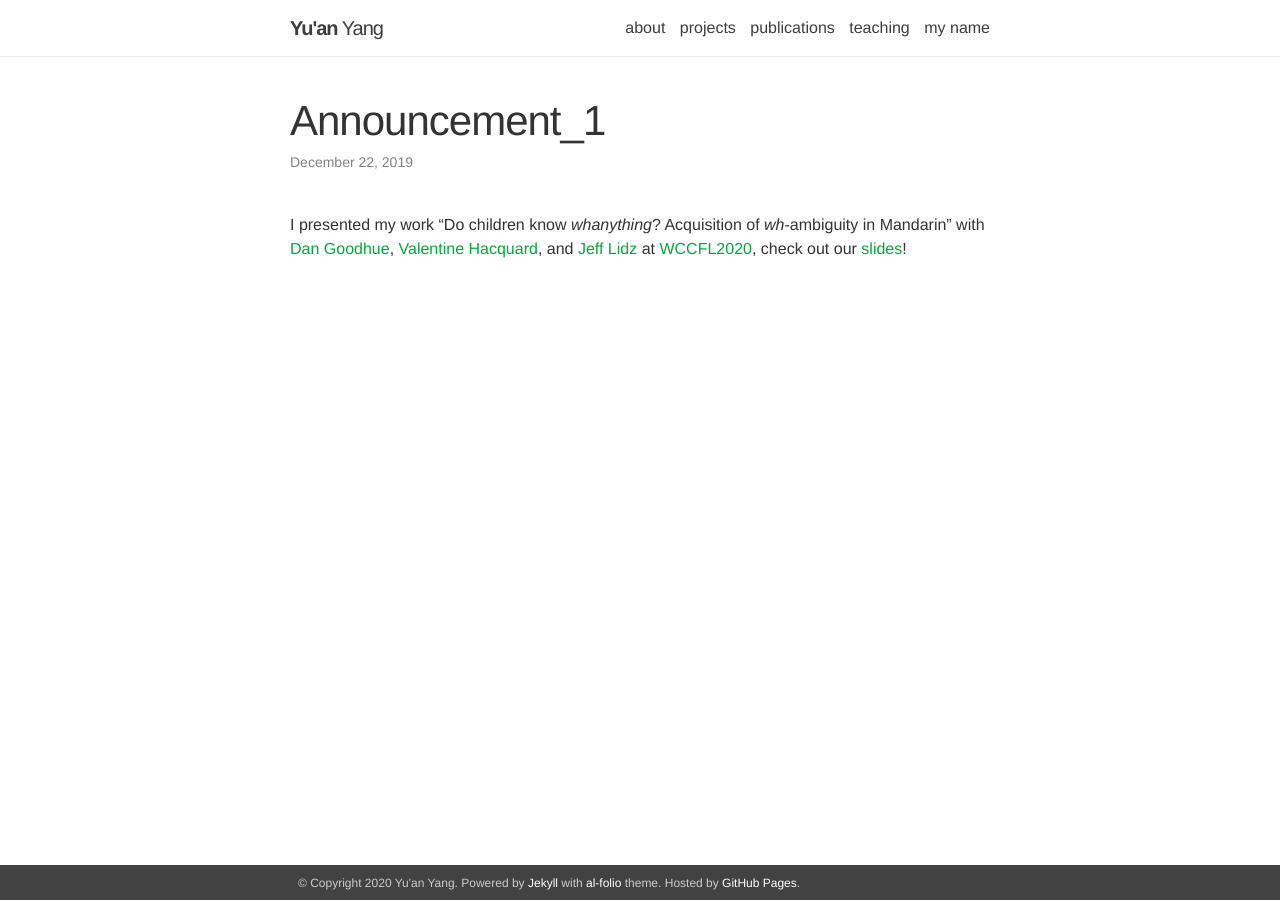
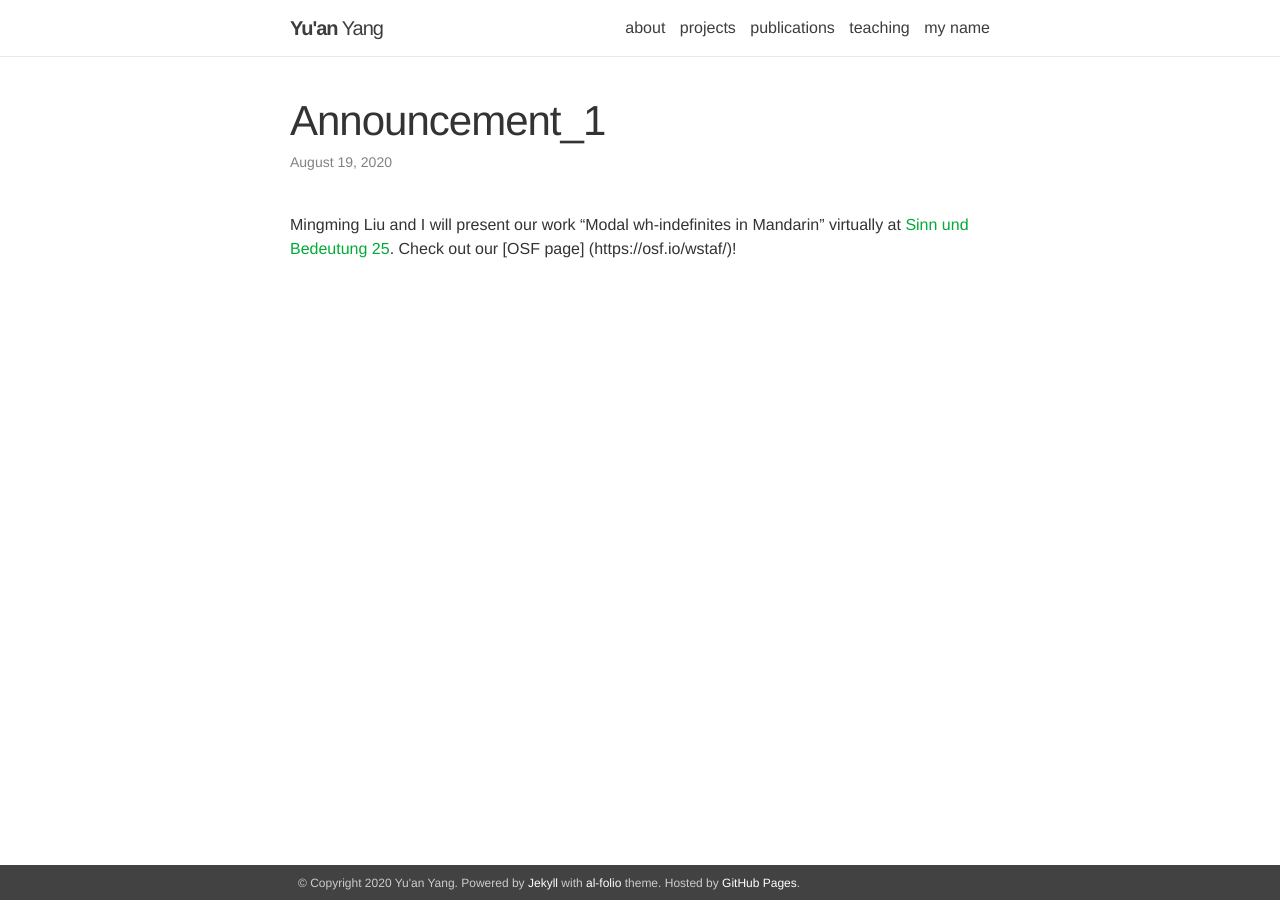
Before and after one commit to Yu-an/yu-an.github.io, a Jekyll site: the page built from _news/announcement_1.md, in a window 1280 px wide. Built offline with Jekyll 4.4.1, drawn with Linux system fonts in a browser that asks for light colours.

```diff
--- a/_news/announcement_1.md
+++ b/_news/announcement_1.md
@@ -1,7 +1,7 @@
 ---
 layout: post
-date: 2019-12-22 15:59:00-0400
+date: 2020-Aug-19 08:59:00-0400
 inline: true
 ---
 
- I presented my work "Do children know *whanything*? Acquisition of *wh*-ambiguity in Mandarin" with [Dan Goodhue](http://www.danielgoodhue.com/), [Valentine Hacquard](http://ling.umd.edu/~hacquard/), and [Jeff Lidz](http://ling.umd.edu/~jlidz/) at [WCCFL2020](https://wccfl2020.linguistics.ubc.ca/), check out our [slides](../assets/pdf/WHanything_WCCFL.pdf)!
+Mingming Liu and I will present our work "Modal wh-indefinites in Mandarin" virtually at [Sinn und Bedeutung 25](https://osf.io/meetings/SuB25/). Check out our [OSF page] (https://osf.io/wstaf/)!
```
Also changed, not shown: README.md (+1 -6 lines), _news/announcement_2.md (+2 -2 lines), _news/announcement_3.md (+2 -2 lines), _news/announcement_4.md (added, +7 -0 lines).
